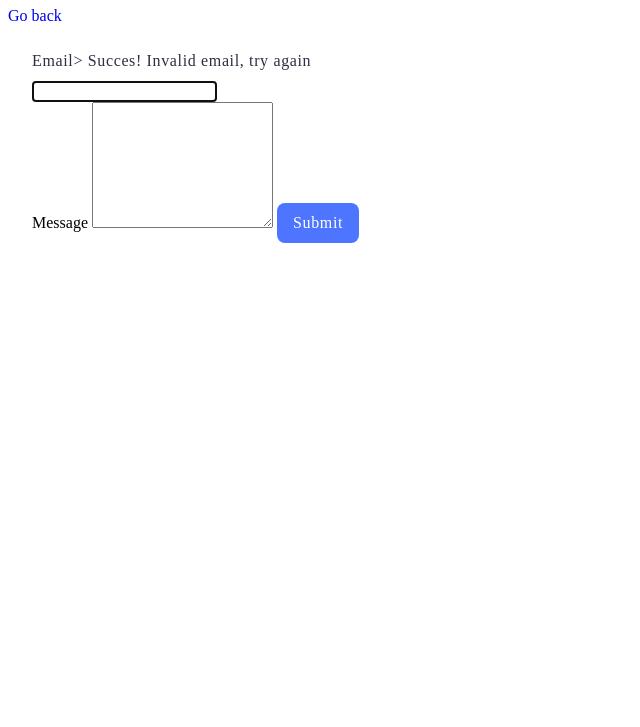
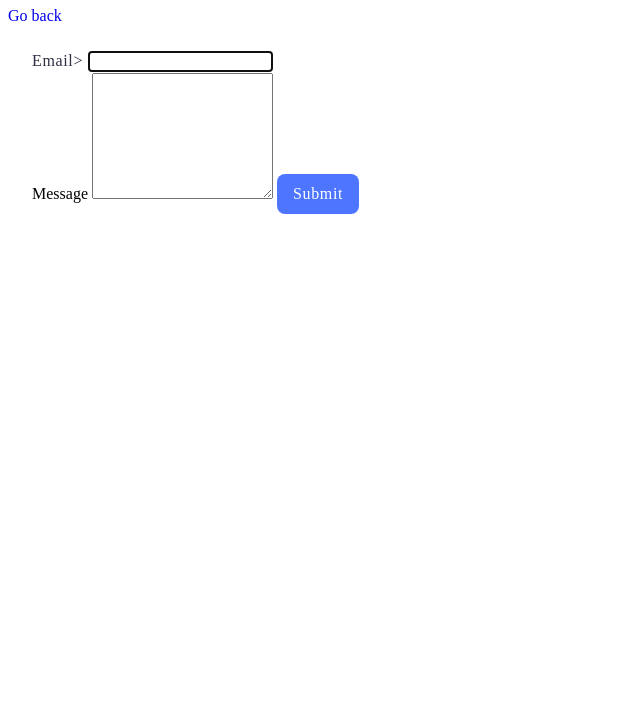
Before and after one commit to ellie-98-ua/-goit-js-hw-09, a plain HTML site: page 2-form.html in a window 1280 px wide. Shown: the part 73-800 px from the top of the page, without its empty margins (0-640 px from the left). Drawn offline with Linux system fonts and the light colour scheme; files that its build step writes are made by us from their sources; files whose address does not match are found by name.

Commit message:
Deploying to gh-pages from @ ellie-98-ua/goit-js-hw-09@574cbd846c540866294ae6d6340eb1df774682be 🚀

```diff
--- a/2-form.html
+++ b/2-form.html
@@ -23,8 +23,6 @@
       <form class="feedback-form" autocomplete="off">
     <div class="form-label">
       <label class="label" for="user-email">Email>
-        <span class="text-valid">Succes!</span>
-        <span class="text-invalid">Invalid email, try again</span></label>
         <input class="form-input" type="email" name="email" autofocus
         pattern="([A-z0-9_.-]{1,})@([A-z0-9_.-]{1,})\.([A-z]{2,8})"
         title="Format: name@example.com"/>
```
